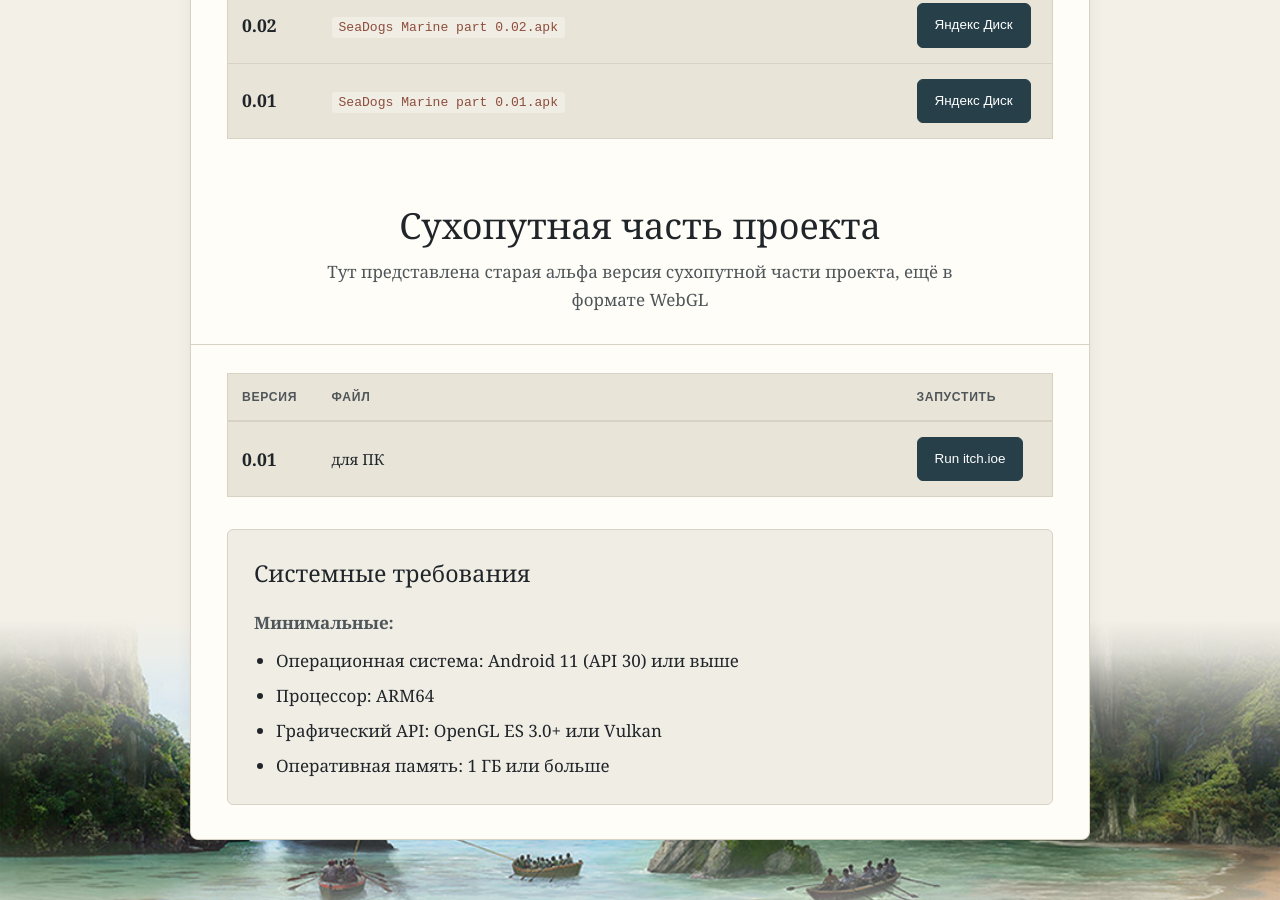
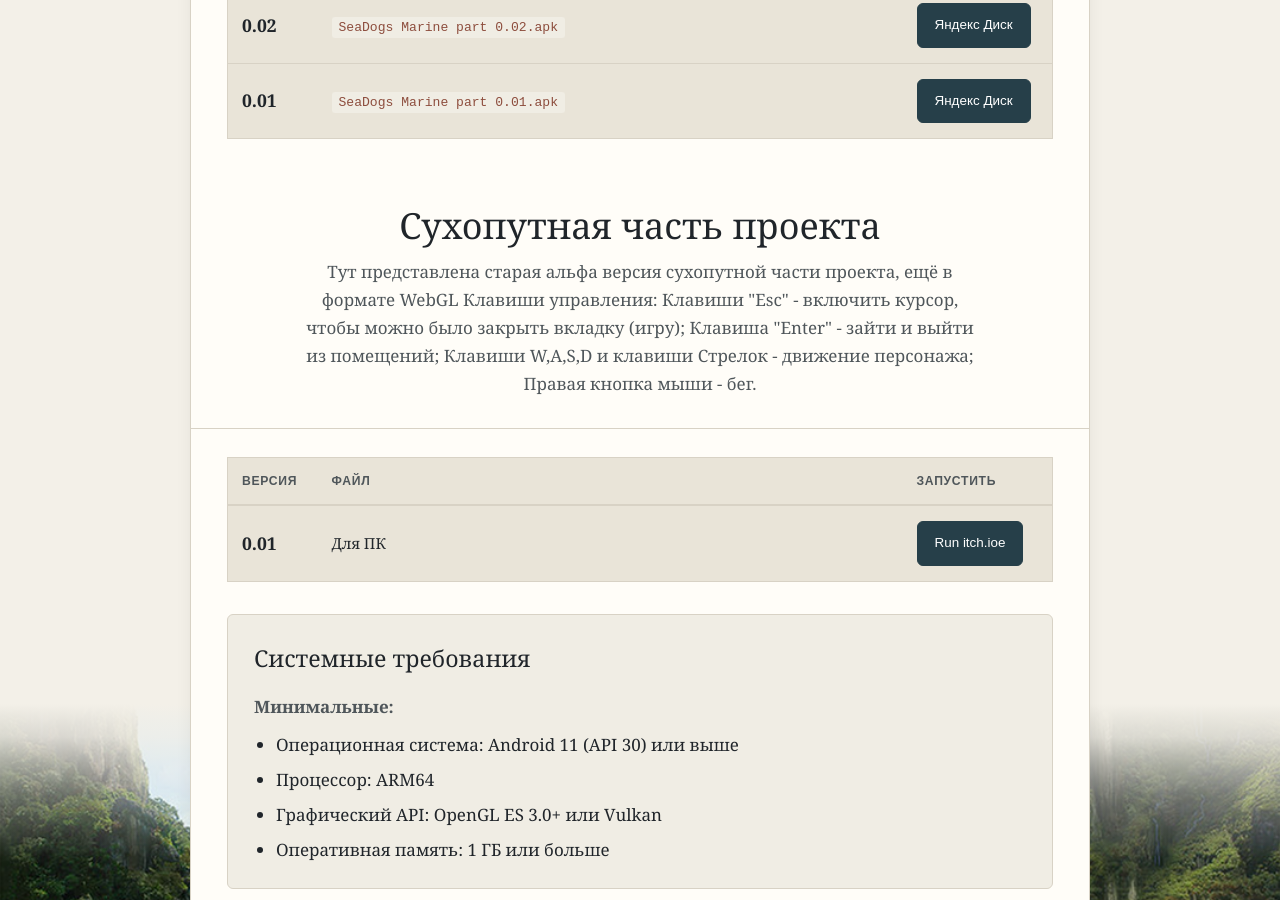
Before and after one commit to tislic/SeaDogsPort, a Jekyll site: the page built from сборки.md, in a window 1280 px wide and 900 px high, scrolled down 638 px. Built offline with Jekyll 4.4.1, drawn with Linux system fonts in a browser that asks for light colours.

Commit message:
Update сборки.md

```diff
--- a/сборки.md
+++ b/сборки.md
@@ -46,7 +46,13 @@ permalink: /сборки/
 
   <div class="builds-header">
     <h2>Сухопутная часть проекта</h2>
-    <p>Тут представлена старая альфа версия сухопутной части проекта, ещё в формате WebGL</p>
+    <p>Тут представлена старая альфа версия сухопутной части проекта, ещё в формате WebGL
+    Клавиши управления:
+Клавиши "Esc" - включить курсор, чтобы можно было закрыть вкладку (игру);
+Клавиша "Enter" - зайти и выйти из помещений;
+Клавиши W,A,S,D и клавиши Стрелок - движение персонажа;
+Правая кнопка мыши - бег.
+    </p>
   </div>
 
   <div class="builds-section">
@@ -62,7 +68,7 @@ permalink: /сборки/
         <tbody>
           <tr>
             <td><strong>0.01</strong></td>
-            <td>для ПК</td>
+            <td>Для ПК</td>
             <td><a class="btn primary" href="https://tislic.itch.io/seadogs?secret=LzcEDkkVn92PgrDosAnx6pvmSA">Run itch.ioе</a></td>
           </tr>
         </tbody>
```
